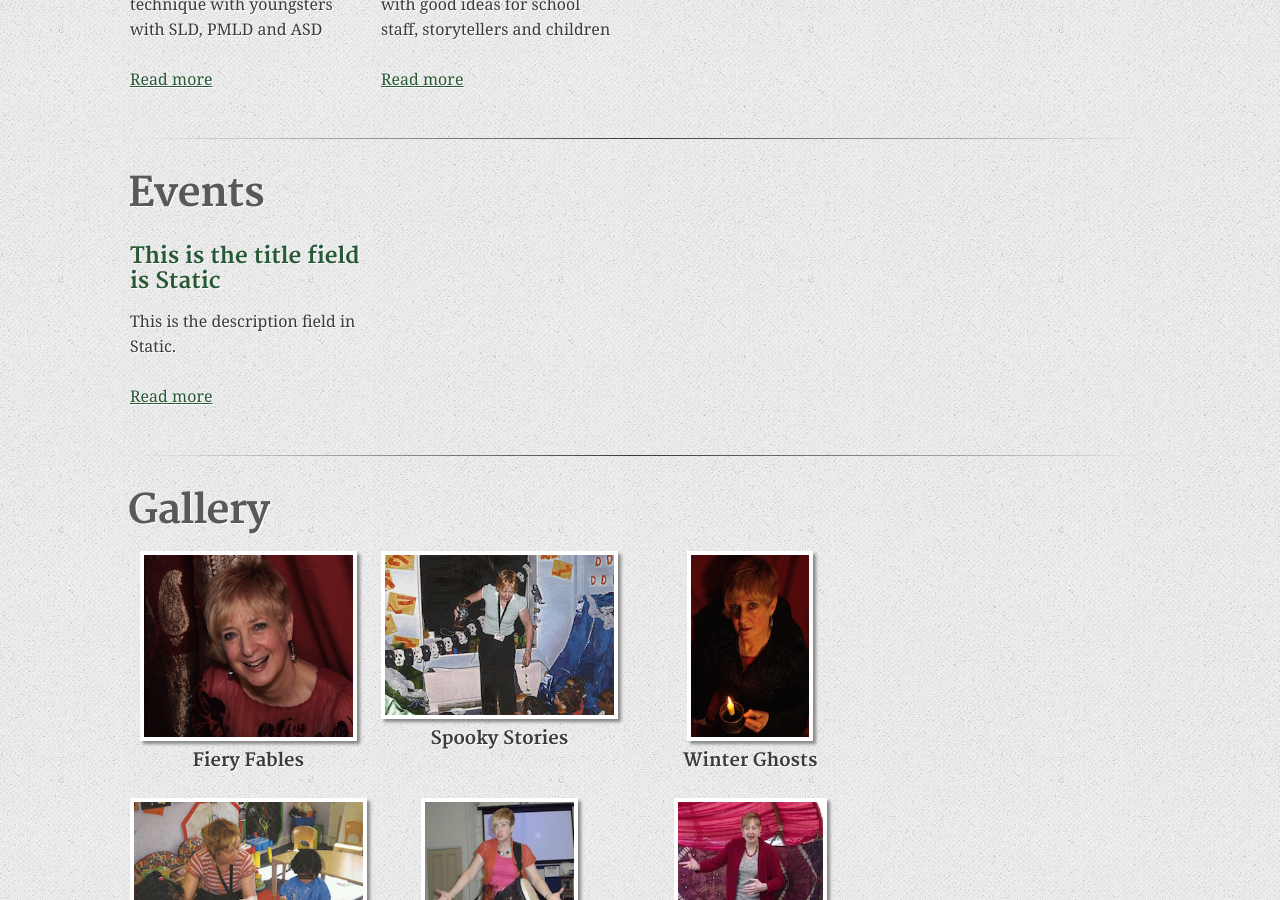
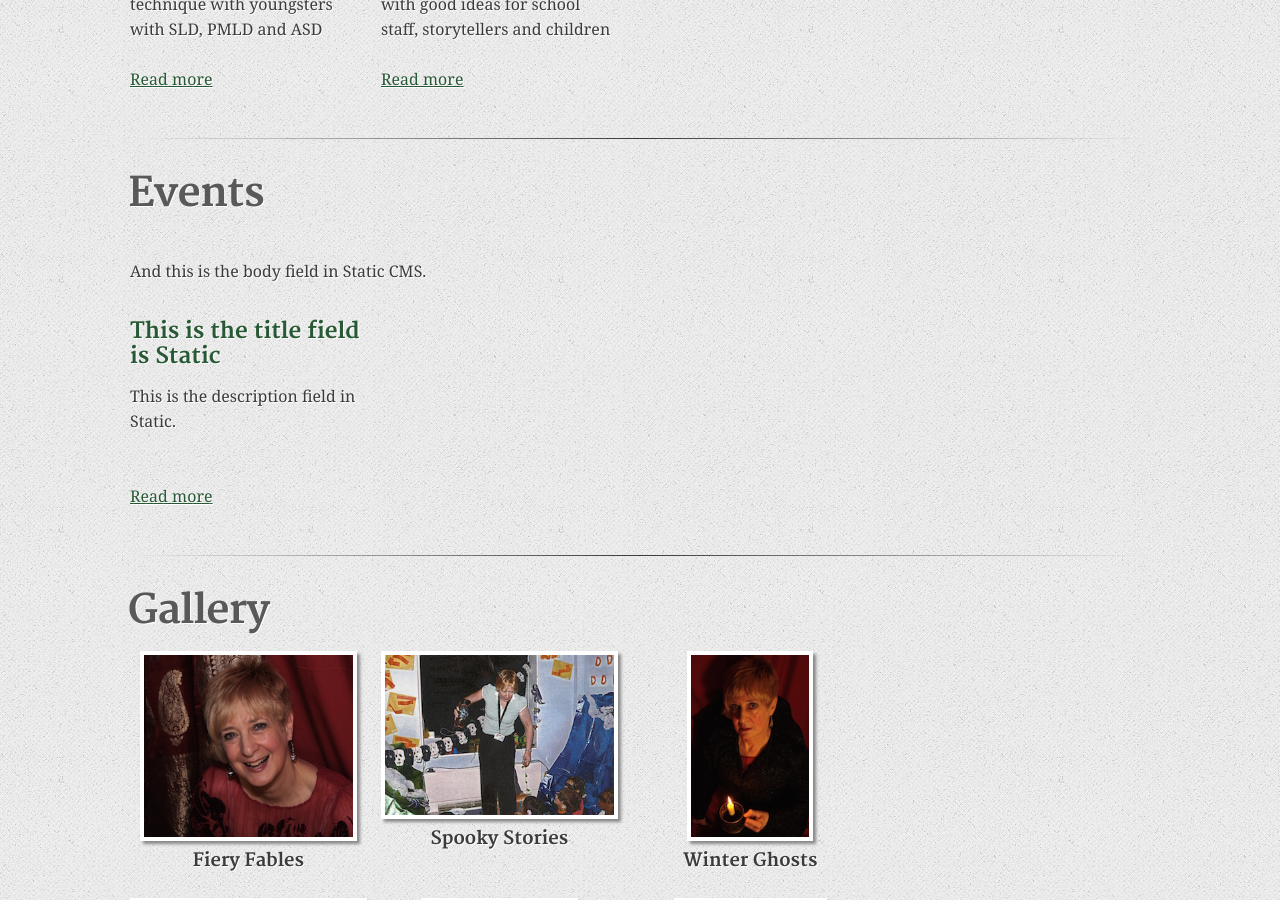
Before and after one commit to m3dwards/storytellingforall, a Jekyll site: the page built from index.html, in a window 1280 px wide and 900 px high, scrolled down 1393 px. Built offline with Jekyll 4.4.1, drawn with Linux system fonts in a browser that asks for light colours; a script that is not in the unit is left out.

Commit message:
Testing events logic

```diff
--- a/index.html
+++ b/index.html
@@ -40,10 +40,12 @@
 
     <div class="group">
         {% for site_page in site.events %} {% if site_page.title %}
+        <p>{{site_page}}</p>
         <div class="service-box">
             <h2><a href="{{ site_page.url | prepend: site.baseurl }}">{{ site_page.title }}</a></h2>
             <h3>{{ site_page.event }}</h3>
             <p>{{ site_page.description }}</p>
+            <img src="{{site_page.image}}" />
             <p><a href="{{ site_page.url | prepend: site.baseurl }}">Read more</a></p>
         </div>
         {% endif %} {% endfor %}
```
